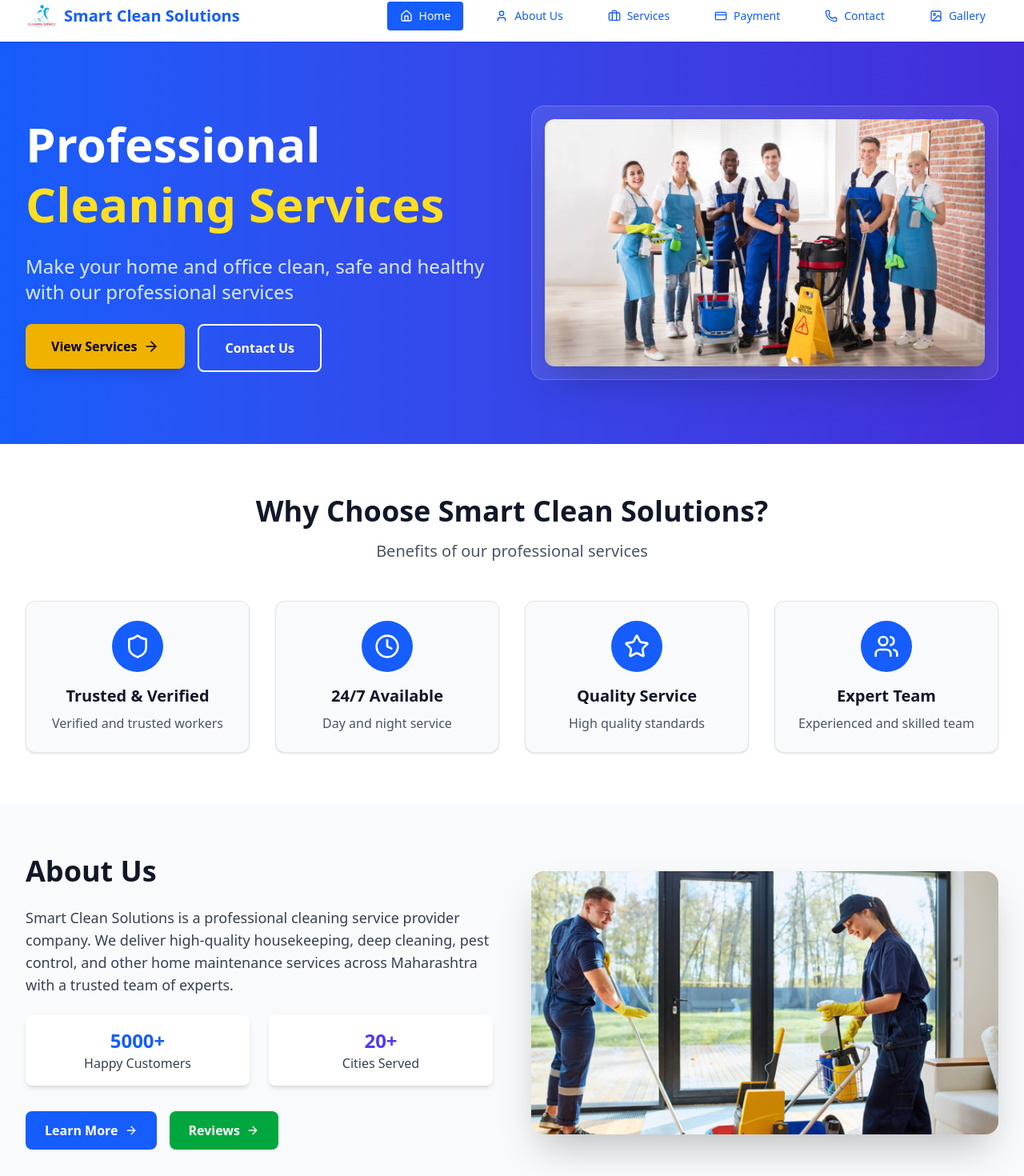
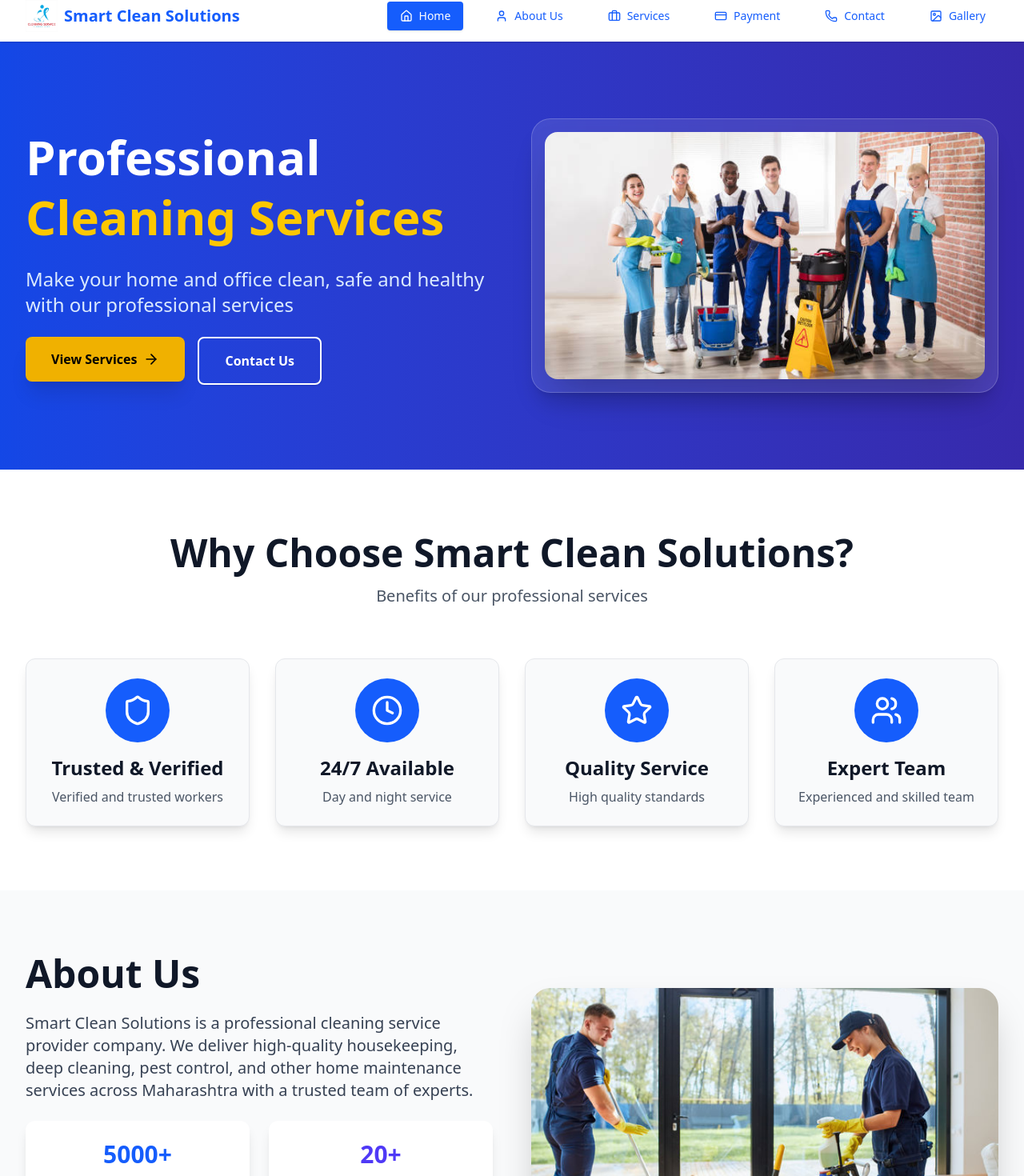
Before and after one commit to jadhavkomal77/housekeeping-web, a React (Vite) app: page / in a window 1280 px wide. Shown: the part 12-1482 px from the top of the page at 80% size. Built offline with nearby package versions, Linux system fonts and the light colour scheme.

Commit message:
img changes

```diff
--- a/src/pages/Home.jsx
+++ b/src/pages/Home.jsx
@@ -1,184 +1,3 @@
-// import React from "react";
-// import { Link } from "react-router-dom";
-// import { ArrowRight, Shield, Clock, Star, Users } from "lucide-react";
-
-// import workers from "../assets/istockphoto.jpg";
-// import teamImg from "../assets/istockphoto-00.jpg";
-
-// const Home = () => {
-//     React.useEffect(() => {
-//         document.title = "Smart Clean Solutions - Professional Housekeeping Services";
-//     }, []);
-
-//     // Features Data
-//     const features = [
-//         {
-//             icon: Shield,
-//             title: "Trusted & Verified",
-//             description: "Verified and trusted workers",
-//             slug: "trusted-verified",
-//         },
-//         {
-//             icon: Clock,
-//             title: "24/7 Available",
-//             description: "Day and night service",
-//             slug: "24-7-available",
-//         },
-//         {
-//             icon: Star,
-//             title: "Quality Service",
-//             description: "High quality standards",
-//             slug: "quality-service",
-//         },
-//         {
-//             icon: Users,
-//             title: "Expert Team",
-//             description: "Experienced and skilled team",
-//             slug: "expert-team",
-//         },
-//     ];
-
-//     return (
-//         <div>
-//             {/* ---------------- HERO SECTION ---------------- */}
-//             <section className="bg-gradient-to-r from-blue-600 to-indigo-700 text-white">
-//                 <div className="max-w-7xl mx-auto px-4 sm:px-6 lg:px-8 py-20 grid lg:grid-cols-2 gap-12 items-center">
-//                     {/* Left Content */}
-//                     <div>
-//                         <h1 className="text-4xl md:text-6xl font-bold mb-6 leading-tight">
-//                             Professional{" "}
-//                             <span className="block text-yellow-300">Cleaning Services</span>
-//                         </h1>
-//                         <p className="text-xl md:text-2xl mb-8 text-blue-100">
-//                             Make your home and office clean, safe and healthy with our
-//                             professional services
-//                         </p>
-//                         <div className="flex flex-col sm:flex-row gap-4">
-//                             <Link
-//                                 to="/services"
-//                                 className="inline-flex items-center px-8 py-4 bg-yellow-500 hover:bg-yellow-600 text-black font-bold rounded-lg shadow-lg transform hover:scale-105 transition-all"
-//                             >
-//                                 View Services <ArrowRight className="ml-2 w-5 h-5" />
-//                             </Link>
-//                             <Link
-//                                 to="/contact"
-//                                 className="inline-flex items-center px-8 py-4 border-2 border-white hover:bg-white hover:text-blue-700 font-semibold rounded-lg transition-all"
-//                             >
-//                                 Contact Us
-//                             </Link>
-//                         </div>
-//                     </div>
-
-//                     {/* Right Image */}
-//                     <div className="relative">
-//                         <div className="bg-white/10 backdrop-blur-sm rounded-2xl p-4 border border-white/20">
-//                             <div className="aspect-video">
-//                                 <img
-//                                     src={workers}
-//                                     alt="Professional Cleaning Service"
-//                                     className="w-full h-full object-cover rounded-xl shadow-2xl"
-//                                 />
-//                             </div>
-//                         </div>
-//                     </div>
-//                 </div>
-//             </section>
-
-//             {/* ---------------- FEATURES SECTION ---------------- */}
-//             <section className="py-16 bg-white">
-//                 <div className="max-w-7xl mx-auto px-4 sm:px-6 lg:px-8">
-//                     <div className="text-center mb-12">
-//                         <h2 className="text-3xl md:text-4xl font-bold text-gray-900 mb-4">
-//                             Why Choose Smart Clean Solutions?
-//                         </h2>
-//                         <p className="text-xl text-gray-600">
-//                             Benefits of our professional services
-//                         </p>
-//                     </div>
-
-//                     <div className="grid grid-cols-1 md:grid-cols-2 lg:grid-cols-4 gap-8">
-//                         {features.map((feature, index) => (
-//                             <Link
-//                                 key={index}
-//                                 to={`/feature/${feature.slug}`}
-//                                 className="block text-center p-6 rounded-xl bg-gray-50 border border-gray-200 shadow-sm hover:shadow-md transition-transform transform hover:scale-105"
-//                             >
-//                                 <div className="bg-blue-600 p-3 rounded-full w-16 h-16 mx-auto mb-4 flex items-center justify-center">
-//                                     <feature.icon className="w-8 h-8 text-white" />
-//                                 </div>
-//                                 <h3 className="text-xl font-semibold text-gray-900 mb-2">
-//                                     {feature.title}
-//                                 </h3>
-//                                 <p className="text-gray-600">{feature.description}</p>
-//                             </Link>
-//                         ))}
-//                     </div>
-//                 </div>
-//             </section>
-
-//             {/* ---------------- ABOUT SECTION ---------------- */}
-//             <section className="py-16 bg-gray-50">
-//                 <div className="max-w-7xl mx-auto px-4 sm:px-6 lg:px-8 grid lg:grid-cols-2 gap-12 items-center">
-//                     {/* Left Content */}
-//                     <div>
-//                         <h2 className="text-3xl md:text-4xl font-bold text-gray-900 mb-6">
-//                             About Us
-//                         </h2>
-//                         <p className="text-lg text-gray-700 mb-6">
-//                             Smart Clean Solutions is a professional cleaning service provider
-//                             company. We deliver high-quality housekeeping, deep cleaning, pest
-//                             control, and other home maintenance services across Maharashtra
-//                             with a trusted team of experts.
-//                         </p>
-
-//                         {/* Stats */}
-//                         <div className="grid grid-cols-2 gap-6 mb-8">
-//                             <div className="text-center p-4 bg-white rounded-lg shadow-md">
-//                                 <div className="text-2xl font-bold text-blue-600">5000+</div>
-//                                 <div className="text-gray-700">Happy Customers</div>
-//                             </div>
-//                             <div className="text-center p-4 bg-white rounded-lg shadow-md">
-//                                 <div className="text-2xl font-bold text-indigo-600">20+</div>
-//                                 <div className="text-gray-700">Cities Served</div>
-//                             </div>
-//                         </div>
-
-//                         {/* Buttons */}
-//                         <div className="flex gap-4">
-//                             <Link
-//                                 to="/about"
-//                                 className="inline-flex items-center px-6 py-3 bg-blue-600 hover:bg-blue-700 text-white font-semibold rounded-lg"
-//                             >
-//                                 Learn More <ArrowRight className="ml-2 w-4 h-4" />
-//                             </Link>
-//                             <Link
-//                                 to="/reviews"
-//                                 className="inline-flex items-center px-6 py-3 bg-green-600 hover:bg-green-700 text-white font-semibold rounded-lg transition-transform transform hover:scale-105"
-//                             >
-//                                 Reviews <ArrowRight className="ml-2 w-4 h-4" />
-//                             </Link>
-//                         </div>
-//                     </div>
-
-//                     {/* Right Image */}
-//                     <div className="relative">
-//                         <div className="aspect-video">
-//                             <img
-//                                 src={teamImg}
-//                                 alt="Our Team"
-//                                 className="w-full h-full object-cover rounded-2xl shadow-2xl"
-//                             />
-//                         </div>
-//                     </div>
-//                 </div>
-//             </section>
-//         </div>
-//     );
-// };
-
-// export default Home;
-
-
 import React from "react";
 import { Link } from "react-router-dom";
 import { ArrowRight, Shield, Clock, Star, Users } from "lucide-react";
@@ -200,148 +19,168 @@ const Home = () => {
     ];
 
     // Animation variants
-    const fadeInUp = { hidden: { opacity: 0, y: 30 }, visible: { opacity: 1, y: 0 } };
+    const fadeInUp = { hidden: { opacity: 0, y: 40 }, visible: { opacity: 1, y: 0 } };
+    const staggerContainer = { hidden: {}, visible: { transition: { staggerChildren: 0.2 } } };
 
     return (
-        <div>
+        <div className="bg-gray-50">
+
             {/* HERO SECTION */}
-            <section className="bg-gradient-to-r from-blue-600 to-indigo-700 text-white">
-                <div className="max-w-7xl mx-auto px-4 sm:px-6 lg:px-8 py-20 grid lg:grid-cols-2 gap-12 items-center">
-                    {/* Left */}
+            <section className="bg-gradient-to-r from-blue-700 to-indigo-800 text-white">
+                <div className="max-w-7xl mx-auto px-4 sm:px-6 lg:px-8 py-24 grid lg:grid-cols-2 gap-12 items-center">
+
+                    {/* Left Content */}
                     <motion.div
                         initial="hidden"
                         animate="visible"
+                        variants={staggerContainer}
+                        className="space-y-6 text-center lg:text-left"
+                    >
+                        <motion.h1
                             variants={fadeInUp}
-                        transition={{ duration: 0.8 }}
-                        className="space-y-6"
+                            className="text-4xl sm:text-5xl md:text-6xl font-bold leading-tight"
                         >
-                        <h1 className="text-4xl md:text-6xl font-bold mb-6 leading-tight">
-                            Professional <span className="block text-yellow-300">Cleaning Services</span>
-                        </h1>
-                        <p className="text-xl md:text-2xl text-blue-100">
+                            Professional <span className="block text-yellow-400">Cleaning Services</span>
+                        </motion.h1>
+
+                        <motion.p
+                            variants={fadeInUp}
+                            className="text-lg sm:text-xl md:text-2xl text-blue-100"
+                        >
                             Make your home and office clean, safe and healthy with our professional services
-                        </p>
-                        <div className="flex flex-col sm:flex-row gap-4 mt-4">
-                            <motion.div whileHover={{ scale: 1.05 }}>
+                        </motion.p>
+
+                        <motion.div variants={fadeInUp} className="flex flex-col sm:flex-row gap-4 mt-6 justify-center lg:justify-start">
+                            <motion.div whileHover={{ scale: 1.08 }} transition={{ type: "spring", stiffness: 300 }}>
                                 <Link
                                     to="/services"
-                                    className="inline-flex items-center px-8 py-4 bg-yellow-500 hover:bg-yellow-600 text-black font-bold rounded-lg shadow-lg transition-all"
+                                    className="inline-flex items-center px-8 py-4 bg-yellow-500 hover:bg-yellow-600 text-black font-bold rounded-lg shadow-xl transition-all"
                                 >
                                     View Services <ArrowRight className="ml-2 w-5 h-5" />
                                 </Link>
                             </motion.div>
-                            <motion.div whileHover={{ scale: 1.05 }}>
+                            <motion.div whileHover={{ scale: 1.08 }} transition={{ type: "spring", stiffness: 300 }}>
                                 <Link
                                     to="/contact"
-                                    className="inline-flex items-center px-8 py-4 border-2 border-white hover:bg-white hover:text-blue-700 font-semibold rounded-lg transition-all"
+                                    className="inline-flex items-center px-8 py-4 border-2 border-white hover:bg-white hover:text-blue-700 font-semibold rounded-lg shadow transition-all"
                                 >
                                     Contact Us
                                 </Link>
                             </motion.div>
-                        </div>
+                        </motion.div>
                     </motion.div>
 
-                    {/* Right */}
+                    {/* Right Image */}
                     <motion.div
-                        initial={{ opacity: 0, x: 50 }}
+                        initial={{ opacity: 0, x: 60 }}
                         animate={{ opacity: 1, x: 0 }}
                         transition={{ duration: 0.8 }}
-                        className="relative"
+                        className="relative mt-12 lg:mt-0"
                     >
-                        <div className="bg-white/10 backdrop-blur-sm rounded-2xl p-4 border border-white/20">
+                        <motion.div
+                            className="bg-white/10 backdrop-blur-sm rounded-3xl p-4 border border-white/20 shadow-xl"
+                            whileHover={{ scale: 1.02 }}
+                            transition={{ duration: 0.5 }}
+                        >
                             <div className="aspect-video">
                                 <img
                                     src={workers}
                                     alt="Professional Cleaning Service"
-                                    className="w-full h-full object-cover rounded-xl shadow-2xl"
+                                    className="w-full h-full object-cover rounded-2xl shadow-2xl"
                                 />
                             </div>
-                        </div>
+                        </motion.div>
                     </motion.div>
                 </div>
             </section>
 
             {/* FEATURES SECTION */}
-            <section className="py-16 bg-white">
+            <section className="py-20 bg-white">
                 <div className="max-w-7xl mx-auto px-4 sm:px-6 lg:px-8">
                     <motion.div
+                        className="text-center mb-16"
                         initial="hidden"
                         animate="visible"
-                        variants={{ hidden: { opacity: 0 }, visible: { opacity: 1, transition: { staggerChildren: 0.2 } } }}
-                        className="text-center mb-12"
+                        variants={staggerContainer}
                     >
-                        <motion.h2 variants={fadeInUp} className="text-3xl md:text-4xl font-bold text-gray-900 mb-4">
+                        <motion.h2 variants={fadeInUp} className="text-3xl sm:text-4xl md:text-5xl font-bold text-gray-900 mb-4">
                             Why Choose Smart Clean Solutions?
                         </motion.h2>
-                        <motion.p variants={fadeInUp} className="text-xl text-gray-600">
+                        <motion.p variants={fadeInUp} className="text-lg sm:text-xl text-gray-600">
                             Benefits of our professional services
                         </motion.p>
                     </motion.div>
 
-                    <div className="grid grid-cols-1 md:grid-cols-2 lg:grid-cols-4 gap-8">
+                    <motion.div
+                        className="grid grid-cols-1 sm:grid-cols-2 lg:grid-cols-4 gap-8"
+                        variants={staggerContainer}
+                        initial="hidden"
+                        animate="visible"
+                    >
                         {features.map((feature, index) => (
                             <motion.div
                                 key={index}
-                                whileHover={{ scale: 1.05, y: -5 }}
-                                initial={{ opacity: 0, y: 20 }}
+                                whileHover={{ scale: 1.08, y: -5 }}
+                                initial={{ opacity: 0, y: 40 }}
                                 animate={{ opacity: 1, y: 0 }}
-                                transition={{ delay: index * 0.2 }}
+                                transition={{ delay: index * 0.2, type: "spring", stiffness: 120 }}
                             >
                                 <Link
                                     to={`/feature/${feature.slug}`}
-                                    className="block text-center p-6 rounded-xl bg-gray-50 border border-gray-200 shadow-sm hover:shadow-md transition-transform"
+                                    className="block text-center p-6 rounded-xl bg-gray-50 border border-gray-200 shadow-lg hover:shadow-2xl transition-transform"
                                 >
-                                    <div className="bg-blue-600 p-3 rounded-full w-16 h-16 mx-auto mb-4 flex items-center justify-center">
-                                        <feature.icon className="w-8 h-8 text-white" />
+                                    <div className="bg-blue-600 p-4 rounded-full w-20 h-20 mx-auto mb-4 flex items-center justify-center">
+                                        <feature.icon className="w-10 h-10 text-white" />
                                     </div>
-                                    <h3 className="text-xl font-semibold text-gray-900 mb-2">{feature.title}</h3>
+                                    <h3 className="text-xl sm:text-2xl font-semibold text-gray-900 mb-2">{feature.title}</h3>
                                     <p className="text-gray-600">{feature.description}</p>
                                 </Link>
                             </motion.div>
                         ))}
-                    </div>
+                    </motion.div>
                 </div>
             </section>
 
             {/* ABOUT SECTION */}
-            <section className="py-16 bg-gray-50">
-                <div className="max-w-7xl mx-auto px-4 sm:px-6 lg:px-8 grid lg:grid-cols-2 gap-12 items-center">
+            <section className="py-20 bg-gray-50">
+                <div className="max-w-7xl mx-auto px-4 sm:px-6 lg:px-8 grid grid-cols-1 lg:grid-cols-2 gap-12 items-center">
+
                     {/* Left */}
                     <motion.div
-                        initial={{ opacity: 0, x: -50 }}
+                        initial={{ opacity: 0, x: -60 }}
                         animate={{ opacity: 1, x: 0 }}
                         transition={{ duration: 0.8 }}
-                        className="space-y-6"
+                        className="space-y-6 text-center lg:text-left"
                     >
-                        <h2 className="text-3xl md:text-4xl font-bold text-gray-900 mb-6">About Us</h2>
-                        <p className="text-lg text-gray-700 mb-6">
+                        <h2 className="text-3xl sm:text-4xl md:text-5xl font-bold text-gray-900 mb-6">About Us</h2>
+                        <p className="text-lg sm:text-xl text-gray-700 mb-6">
                             Smart Clean Solutions is a professional cleaning service provider company. We deliver high-quality housekeeping, deep cleaning, pest control, and other home maintenance services across Maharashtra with a trusted team of experts.
                         </p>
 
-                        <div className="grid grid-cols-2 gap-6 mb-8">
-                            <div className="text-center p-4 bg-white rounded-lg shadow-md">
-                                <div className="text-2xl font-bold text-blue-600">5000+</div>
-                                <div className="text-gray-700">Happy Customers</div>
-                            </div>
-                            <div className="text-center p-4 bg-white rounded-lg shadow-md">
-                                <div className="text-2xl font-bold text-indigo-600">20+</div>
-                                <div className="text-gray-700">Cities Served</div>
-                            </div>
+                        <div className="grid grid-cols-2 gap-6 mb-10">
+                            <motion.div whileHover={{ scale: 1.05 }} className="text-center p-6 bg-white rounded-xl shadow-lg">
+                                <div className="text-3xl font-bold text-blue-600">5000+</div>
+                                <div className="text-gray-700 mt-2">Happy Customers</div>
+                            </motion.div>
+                            <motion.div whileHover={{ scale: 1.05 }} className="text-center p-6 bg-white rounded-xl shadow-lg">
+                                <div className="text-3xl font-bold text-indigo-600">20+</div>
+                                <div className="text-gray-700 mt-2">Cities Served</div>
+                            </motion.div>
                         </div>
 
-                        <div className="flex gap-4">
-                            <motion.div whileHover={{ scale: 1.05 }}>
+                        <div className="flex flex-col sm:flex-row gap-4 justify-center lg:justify-start">
+                            <motion.div whileHover={{ scale: 1.08 }}>
                                 <Link
                                     to="/about"
-                                    className="inline-flex items-center px-6 py-3 bg-blue-600 hover:bg-blue-700 text-white font-semibold rounded-lg"
+                                    className="inline-flex items-center px-6 py-3 bg-blue-600 hover:bg-blue-700 text-white font-semibold rounded-lg shadow-lg"
                                 >
                                     Learn More <ArrowRight className="ml-2 w-4 h-4" />
                                 </Link>
                             </motion.div>
-                            <motion.div whileHover={{ scale: 1.05 }}>
+                            <motion.div whileHover={{ scale: 1.08 }}>
                                 <Link
                                     to="/reviews"
-                                    className="inline-flex items-center px-6 py-3 bg-green-600 hover:bg-green-700 text-white font-semibold rounded-lg"
+                                    className="inline-flex items-center px-6 py-3 bg-green-600 hover:bg-green-700 text-white font-semibold rounded-lg shadow-lg"
                                 >
                                     Reviews <ArrowRight className="ml-2 w-4 h-4" />
                                 </Link>
@@ -349,23 +188,26 @@ const Home = () => {
                         </div>
                     </motion.div>
 
-                    {/* Right */}
+                    {/* Right Image */}
                     <motion.div
-                        initial={{ opacity: 0, x: 50 }}
+                        initial={{ opacity: 0, x: 60 }}
                         animate={{ opacity: 1, x: 0 }}
                         transition={{ duration: 0.8 }}
-                        className="relative"
+                        className="mt-12 lg:mt-0"
                     >
-                        <div className="aspect-video">
+                        <motion.div whileHover={{ scale: 1.03 }} transition={{ duration: 0.5 }}>
+                            <div className="aspect-video rounded-3xl overflow-hidden shadow-2xl">
                                 <img
                                     src={teamImg}
                                     alt="Our Team"
-                                className="w-full h-full object-cover rounded-2xl shadow-2xl"
+                                    className="w-full h-full object-cover"
                                 />
                             </div>
                         </motion.div>
+                    </motion.div>
                 </div>
             </section>
+
         </div>
     );
 };
```
Lines whose indentation alone changed are shown as unchanged.
